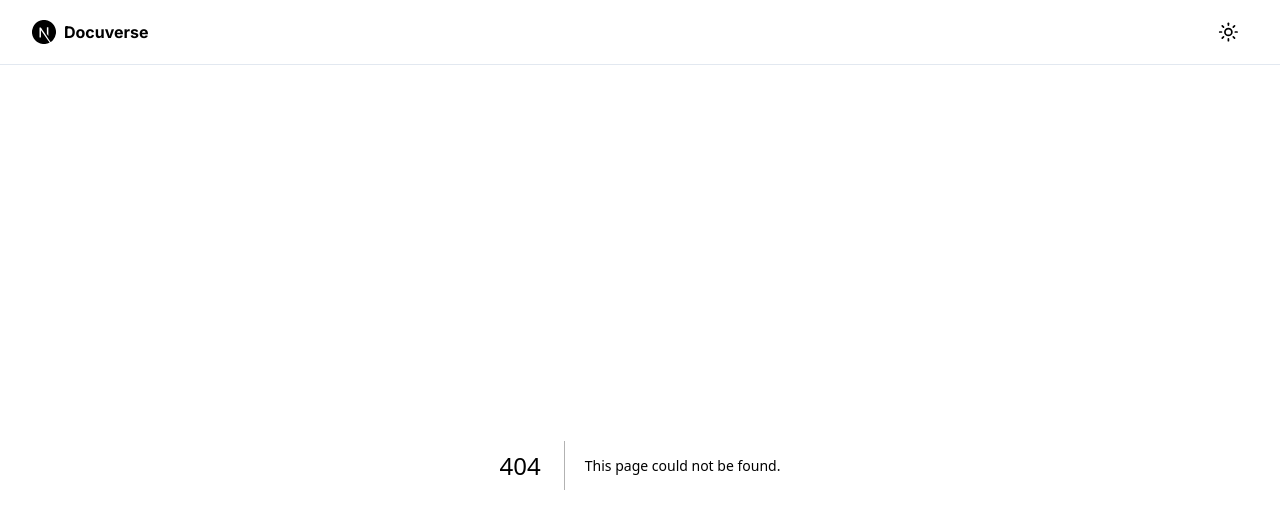
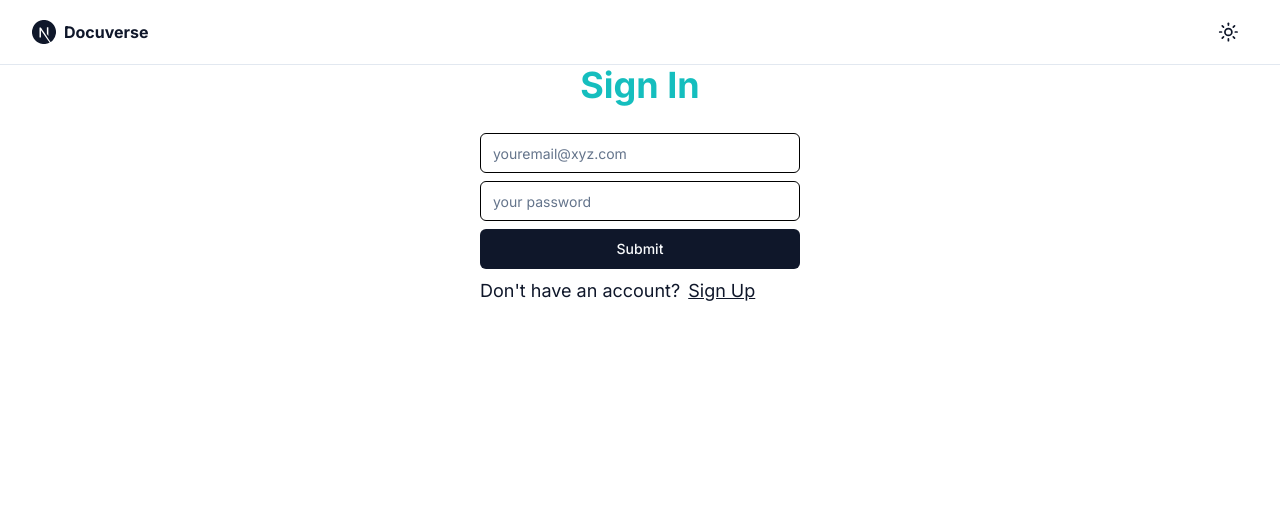
Before and after one commit to ShojebBhuiyan/Docuverse, a Next.js app in the folder Client/: page /signin in a window 1280 px wide. Before the commit this address had no page. Shown: the top 528 px of the page. Built offline with nearby package versions, Linux system fonts and the light colour scheme.

Commit message:
Signin Page

```diff
--- /dev/null
+++ b/Client/app/signin/page.tsx
@@ -0,0 +1,9 @@
+import SignInForm from "@/components/signin-form";
+
+export default function SignInPage() {
+  return (
+    <section className="flex items-center justify-center">
+      <SignInForm />
+    </section>
+  );
+}
--- a/Client/app/signup/page.tsx
+++ b/Client/app/signup/page.tsx
@@ -1,9 +1,9 @@
-import SignUpForm from "@/components/signup-form"
+import SignUpForm from "@/components/signup-form";
 
 export default function SignUpPage() {
   return (
-    <section className="flex justify-center items-center">
+    <section className="flex items-center justify-center">
       <SignUpForm />
     </section>
-  )
+  );
 }
--- /dev/null
+++ b/Client/components/signin-form.tsx
@@ -0,0 +1,118 @@
+"use client";
+
+import Link from "next/link";
+import { useRouter } from "next/navigation";
+import { zodResolver } from "@hookform/resolvers/zod";
+import { useForm } from "react-hook-form";
+import { z } from "zod";
+
+import { Button } from "./ui/button";
+import { Form, FormControl, FormField, FormItem, FormMessage } from "./ui/form";
+import { Input } from "./ui/input";
+import { useToast } from "./ui/use-toast";
+
+const signinFormSchema = z.object({
+  email: z.string().email(),
+  password: z.string(),
+});
+
+export default function SignInForm() {
+  const form = useForm<z.infer<typeof signinFormSchema>>({
+    resolver: zodResolver(signinFormSchema),
+    defaultValues: {
+      email: "",
+      password: "",
+    },
+  });
+
+  const { toast } = useToast();
+  const router = useRouter();
+
+  async function onSubmit(values: z.infer<typeof signinFormSchema>) {
+    try {
+      const result = await fetch("http:localhost:8080/api/v1/auth/signin", {
+        method: "POST",
+        headers: {
+          "Content-Type": "application/json",
+        },
+        body: JSON.stringify({
+          email: values.email,
+          password: values.password,
+        }),
+      });
+      if (result.status === 200) {
+        toast({
+          variant: "default",
+          description: "Login successful!",
+        });
+        // router.replace("/guided-form");
+      } else {
+        toast({
+          variant: "destructive",
+          description: "Invalid credentials",
+        });
+      }
+    } catch (error) {
+      console.log(error);
+      toast({
+        variant: "destructive",
+        description: "Something went wrong",
+      });
+    }
+  }
+
+  return (
+    <Form {...form}>
+      <form
+        onSubmit={form.handleSubmit(onSubmit)}
+        className="flex w-[20rem] flex-col space-y-2"
+      >
+        <div className="mb-5 flex justify-center">
+          <h1 className="text-4xl font-bold text-[#15bebe]">Sign In</h1>
+        </div>
+        <FormField
+          control={form.control}
+          name="email"
+          render={({ field }) => (
+            <FormItem>
+              <FormControl>
+                <Input
+                  placeholder="youremail@xyz.com"
+                  {...field}
+                  className="border border-black"
+                />
+              </FormControl>
+              <FormMessage />
+            </FormItem>
+          )}
+        />
+        <FormField
+          control={form.control}
+          name="password"
+          render={({ field }) => (
+            <FormItem>
+              <FormControl>
+                <Input
+                  type="password"
+                  placeholder="your password"
+                  {...field}
+                  className="border border-black"
+                />
+              </FormControl>
+              <FormMessage />
+            </FormItem>
+          )}
+        />
+        <Button type="submit" className="justify-center">
+          Submit
+        </Button>
+        <div className="flex gap-2">
+          <h3 className="text-lg">Don&apos;t have an account?</h3>
+          <Link href={"/signup"} className="text-lg underline">
+            Sign Up
+          </Link>
+        </div>
+      </form>
+    </Form>
+  );
+}
--- a/Client/components/signup-form.tsx
+++ b/Client/components/signup-form.tsx
@@ -52,7 +52,7 @@ export default function SignUpForm() {
         email: values.email,
       }),
     }).then(async (res) => {
-      if (res.ok) {
+      if (res.status === 302) {
         toast({
           variant: "warning",
           description: "This email is already in use.",
@@ -69,7 +69,7 @@ export default function SignUpForm() {
             password: values.password,
           }),
         }).then((res) => {
-          if (res.status === 200) {
+          if (res.ok) {
             toast({
               description: "You have successfully signed up!",
             });
```
Also changed, not shown: Client/app/layout.tsx (+14 -10 lines), 1 other file (tests, documents, lock files or other folders).
